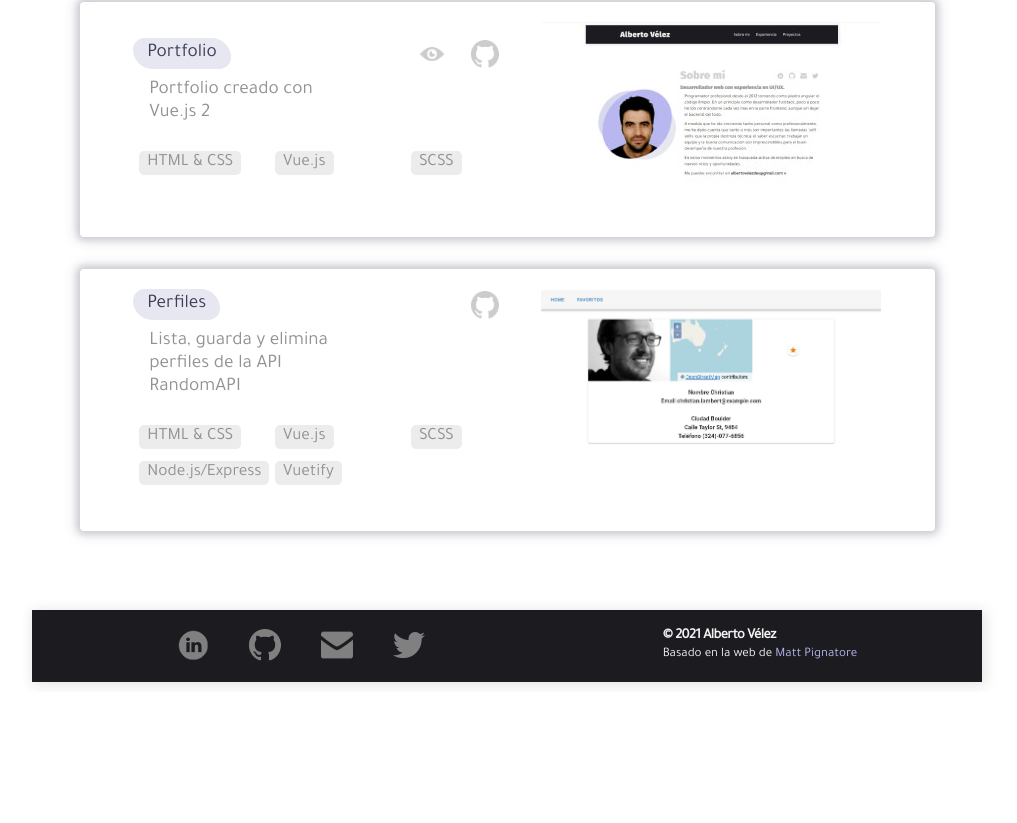
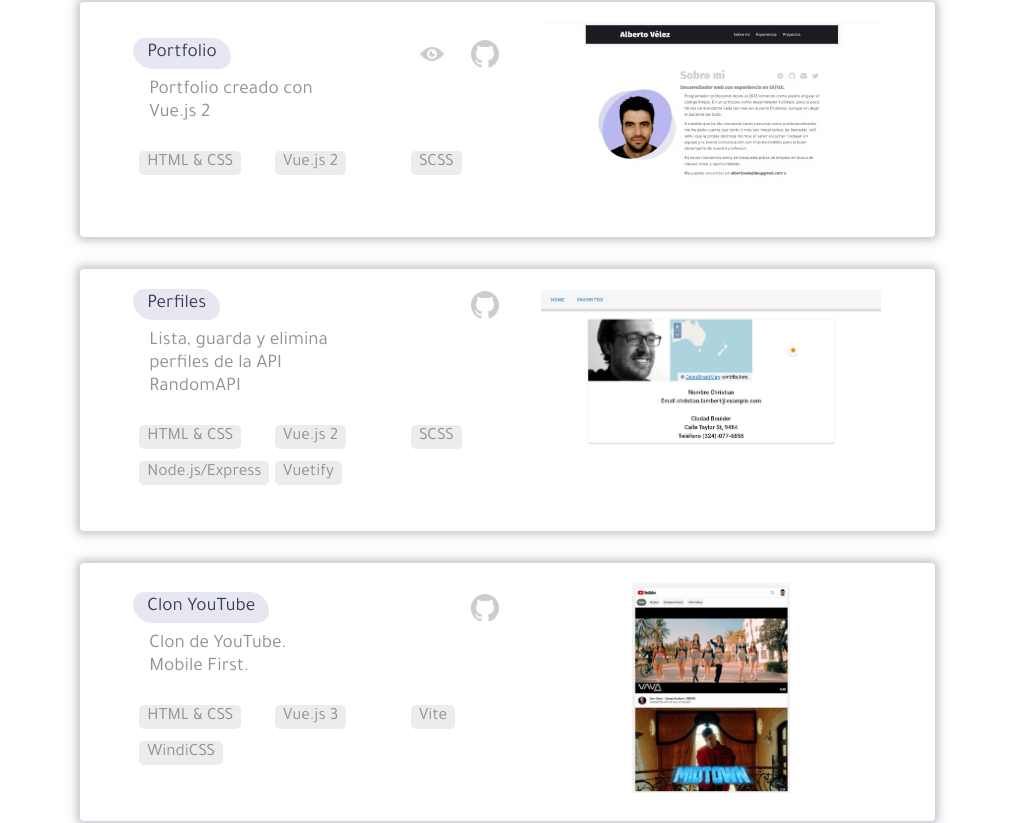
Before and after one commit to avelezdo/portfolio-vue, a Vue app: page / in a window 1280 px wide. Shown: the part 2581-3404 px from the top of the page, without its empty margins (133-1150 px from the left). Before the commit the page ends 3273 px from the top, so only its background shows below. Built offline with nearby package versions, Linux system fonts and the light colour scheme; a web font is replaced by a local one.

Commit message:
Se añade el proyecto 'YouTube Clone'

```diff
--- a/src/assets/js/projects.js
+++ b/src/assets/js/projects.js
@@ -3,7 +3,7 @@ const projects = [
 		id: 1,
 		title: 'Portfolio',
 		image: 'images/project-images/portfolio.jpg',
-		technologies: ['HTML & CSS', 'Vue.js', 'SCSS'],
+		technologies: ['HTML & CSS', 'Vue.js 2', 'SCSS'],
 		description: 'Portfolio creado con Vue.js 2',
 		github_link: 'https://github.com/avelezdo/portfolio-vue',
 		production_link: 'https://www.albertovelez.dev',
@@ -12,9 +12,18 @@ const projects = [
 		id: 2,
 		title: 'Perfiles',
 		image: 'images/project-images/profiles.jpg',
-		technologies: ['HTML & CSS', 'Vue.js', 'SCSS', 'Node.js/Express', 'Vuetify'],
+		technologies: ['HTML & CSS', 'Vue.js 2', 'SCSS', 'Node.js/Express', 'Vuetify'],
 		description: 'Lista, guarda y elimina perfiles de la API RandomAPI',
 		github_link: 'https://github.com/avelezdo/profiles',
+		production_link: '',
+	},
+	{
+		id: 3,
+		title: 'Clon YouTube',
+		image: 'images/project-images/YouTubeClone.jpg',
+		technologies: ['HTML & CSS', 'Vue.js 3', 'Vite', 'WindiCSS'],
+		description: 'Clon de YouTube. Mobile First.',
+		github_link: 'https://github.com/avelezdo/YouTube-clon',
 		production_link: '',
 	},
 ];
```
Also changed, not shown: public/images/project-images/YouTubeClone.jpg (added), src/assets/images/project-images/YouTubeClone.jpg (added).
